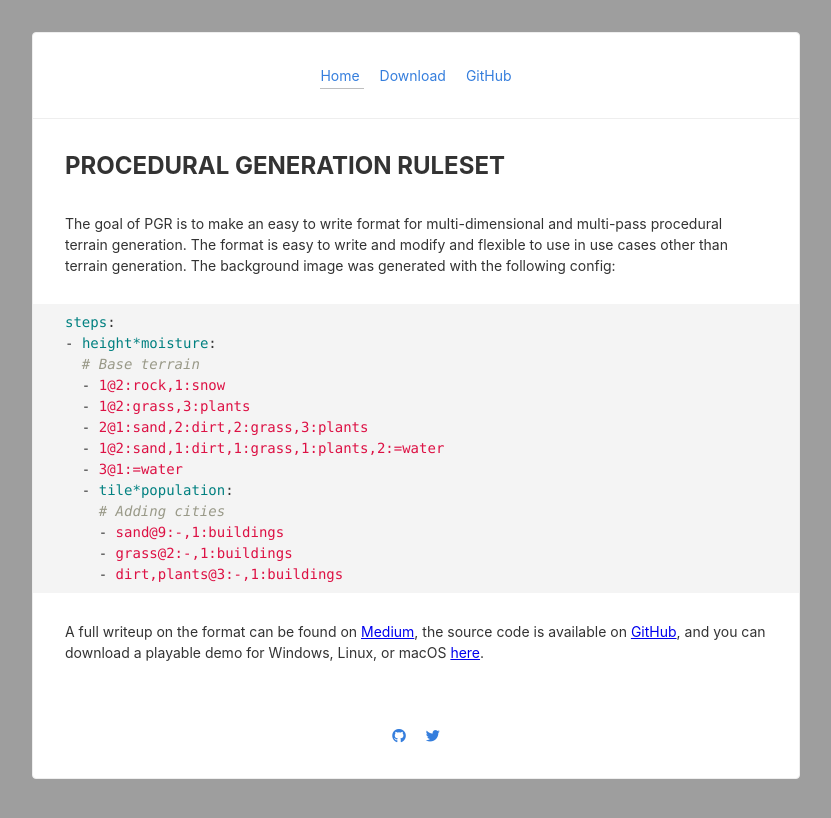
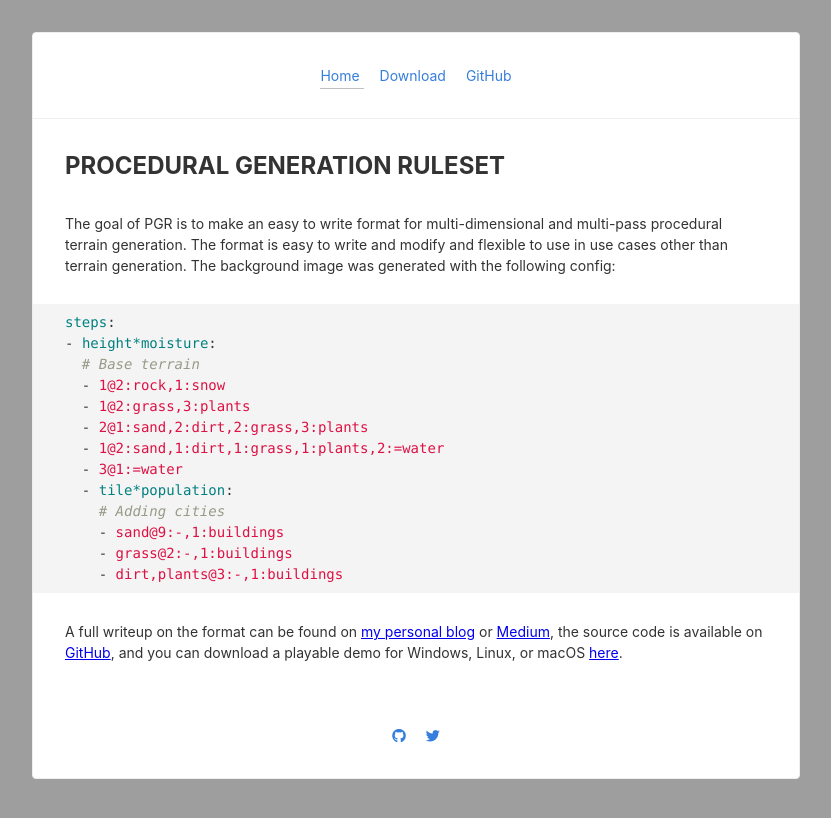
Before and after one commit to GammaGames/procedural-generation-ruleset, a Jekyll site: the page built from docs/index.md, in a window 1280 px wide. Shown: the top 818 px of the page, without its empty margins (224-1055 px from the left). Built offline with Jekyll 4.4.1, drawn with Linux system fonts in a browser that asks for light colours; nearby versions of some CDN libraries.

Commit message:
udpate links

````diff
--- a/docs/index.md
+++ b/docs/index.md
@@ -20,4 +20,4 @@ steps:
     - dirt,plants@3:-,1:buildings
 ```
 
- A full writeup on the format can be found on [Medium](https://medium.com/@gammagames/procedural-generation-ruleset-478a7aeb4c12), the source code is available on [GitHub](https://github.com/GammaGames/procedural-generation-ruleset/blob/master/assets/scripts/tilegen.gd), and you can download a playable demo for Windows, Linux, or macOS [here](download).
+A full writeup on the format can be found on [my personal blog](https://www.gammagames.net/2019-08-13/procgen-ruleset) or [Medium](https://medium.com/@gammagames/procedural-generation-ruleset-478a7aeb4c12), the source code is available on [GitHub](https://github.com/GammaGames/procedural-generation-ruleset/blob/master/assets/scripts/tilegen.gd), and you can download a playable demo for Windows, Linux, or macOS [here](download).
````
Also changed, not shown: README.md.
